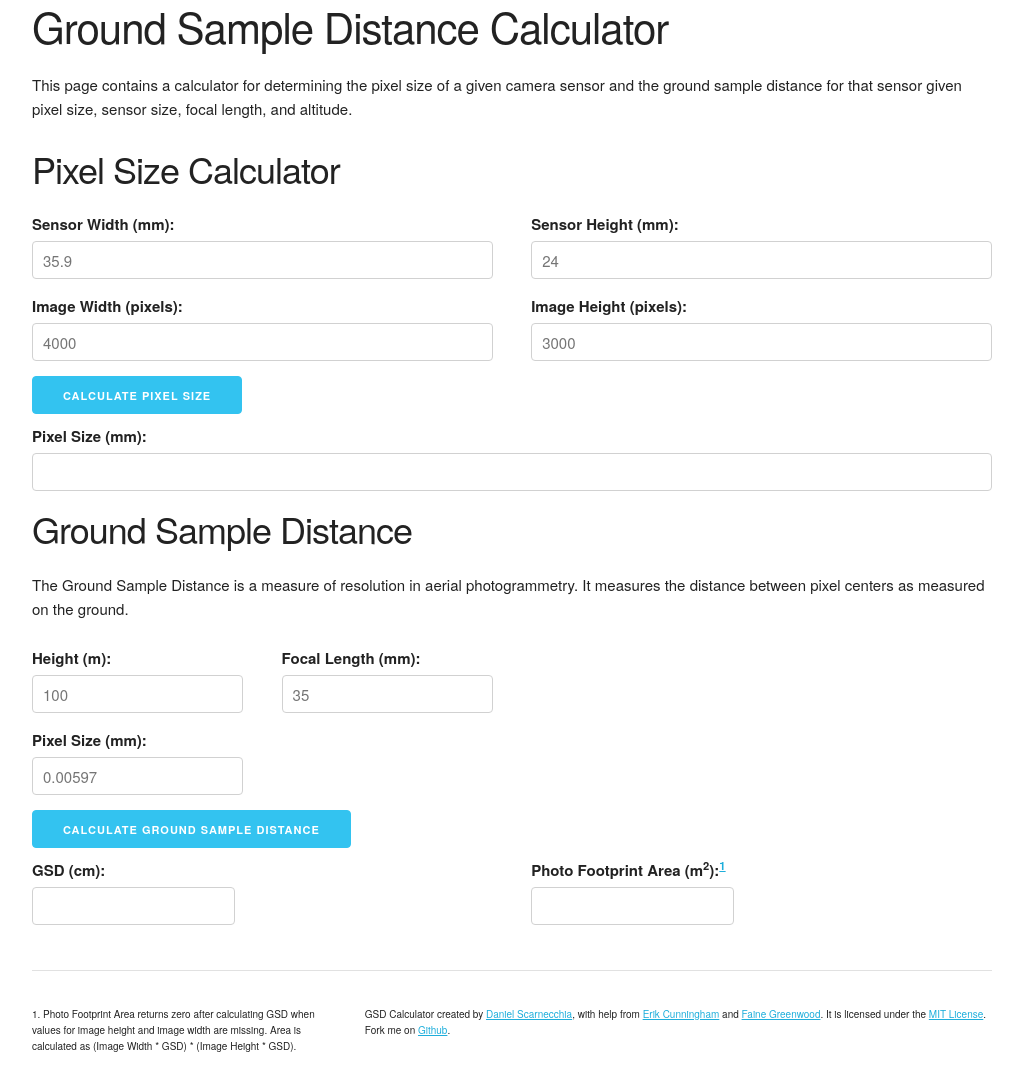
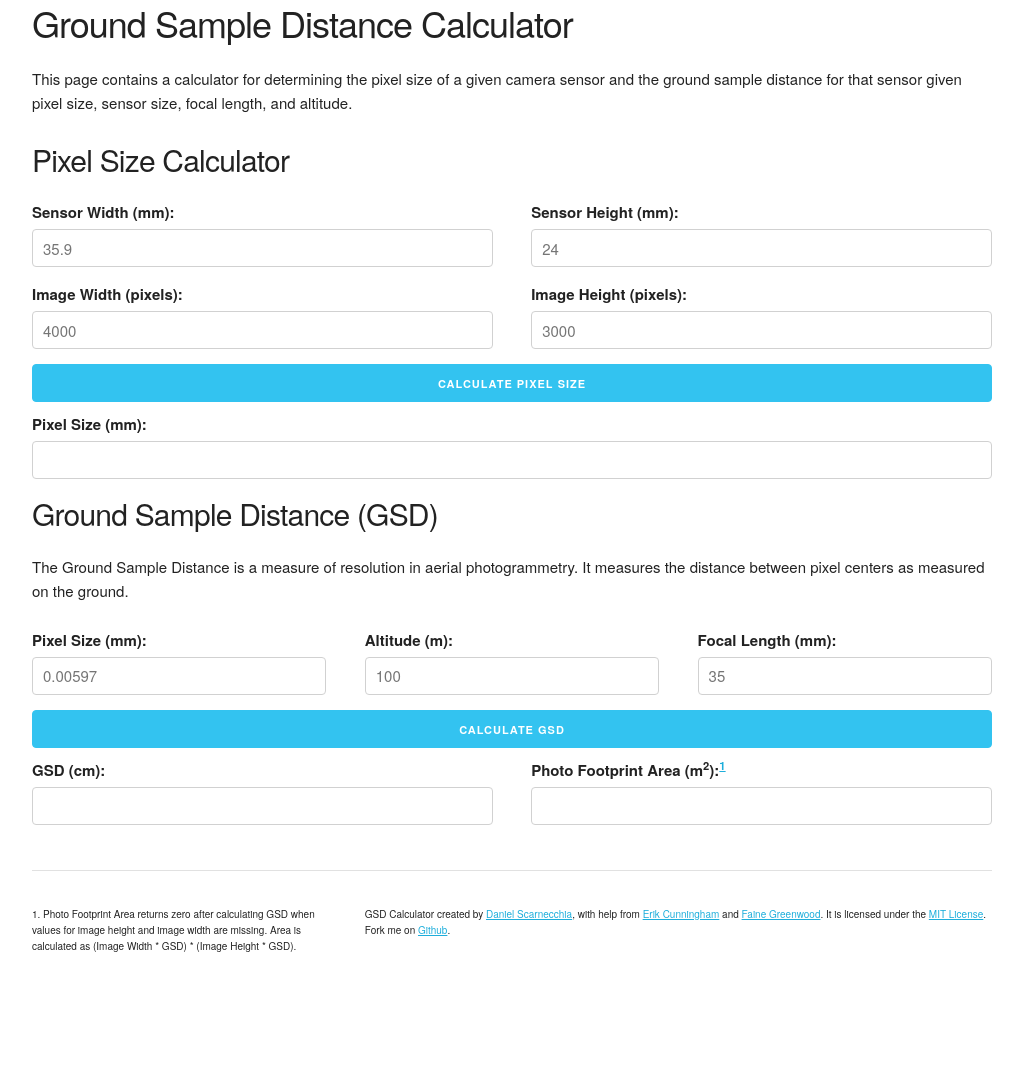
Before and after one commit to scarnecchia/GSD_calc, a plain HTML site: page index.html in a window 1280 px wide. Shown: the whole page, without its empty margins (128-1151 px from the left). After the commit the page ends 979 px from the top, so only its background shows below. Drawn offline with nearby package versions, Linux system fonts and the light colour scheme.

Commit message:
UI Updates
Cleaner interface

```diff
--- a/index.html
+++ b/index.html
@@ -14,11 +14,11 @@
             <div class="three columns"></div>
             <div class="row">
                 <div class="twelve columns">
-                    <h2>Ground Sample Distance Calculator</h2>
+                    <h3>Ground Sample Distance Calculator</h3>
 
                     <p>This page contains a calculator for determining the pixel size of a given camera sensor and the ground sample distance for that sensor given pixel size, sensor size, focal length, and altitude.</p>
 
-                    <h3>Pixel Size Calculator</h3>
+                    <h4>Pixel Size Calculator</h4>
                 </div>
                 <div class="row">
                     <div class="six columns">
@@ -42,7 +42,7 @@
                 </div>
                 <div class="row">
                     <div class="twelve columns">
-                        <button class="button-primary" id="button">Calculate Pixel Size</button>
+                        <button class="button-primary u-full-width" id="button">Calculate Pixel Size</button>
                     </div>
                   </div>
                   <div class="row">
@@ -55,39 +55,37 @@
         <div class="row">
             <div class="twelve columns">
 
-<h3>Ground Sample Distance</h3>
+<h4>Ground Sample Distance (GSD)</h4>
 
                 <p>The Ground Sample Distance is a measure of resolution in aerial photogrammetry. It measures the distance between pixel centers as measured on the ground.</p>
             </div>
             <div class="row">
-                <div class="three columns">
-                    <label>Height (m):</label>
+              <div class="four columns">
+                  <label>Pixel Size (mm):</label>
+                  <input type="text" class="u-full-width" placeholder="0.00597" id="px">
+              </div>
+              <div class="four columns">
+                    <label>Altitude (m):</label>
                     <input type="text" class="u-full-width" placeholder="100" id="altitude">
-                </div>
-                <div class="three columns">
+              </div>
+              <div class="four columns">
                     <label>Focal Length (mm):</label>
                     <input type="text" class="u-full-width" placeholder="35" id="focal_length">
-                </div>
-            </div>
-            <div class="row">
-                <div class="three columns">
-                    <label>Pixel Size (mm):</label>
-                    <input type="text" class="u-full-width" placeholder="0.00597" id="px">
-                </div>
+              </div>
             </div>
             <div class="row">
                 <div class="twelve columns">
-                    <button class="button-primary" id="gsd_button">Calculate Ground Sample Distance</button>
+                    <button class="button-primary u-full-width" id="gsd_button">Calculate GSD</button>
                 </div>
             </div>
             <div class="row">
                 <div class="six columns">
-                    <label class="u-full-width">GSD (cm):</label>
-                    <input type="text" name="gsd" id="gsd">
+                    <label>GSD (cm):</label>
+                    <input class="u-full-width" type="text" name="gsd" id="gsd">
                 </div>
                 <div class="six columns">
-                    <label class="u-full-width">Photo Footprint Area (m<sup>2</sup>):<sup id="area_info" title="Why is this zero?"><a href="#fn1">1</a></sup></label>
-                    <input type="text" name="gsd_area" id="gsd_area">
+                    <label>Photo Footprint Area (m<sup>2</sup>):<sup id="area_info" title="Why is this zero?"><a href="#fn1">1</a></sup></label>
+                    <input class="u-full-width" type="text" name="gsd_area" id="gsd_area">
                 </div>
             </div>
         </div>
```
